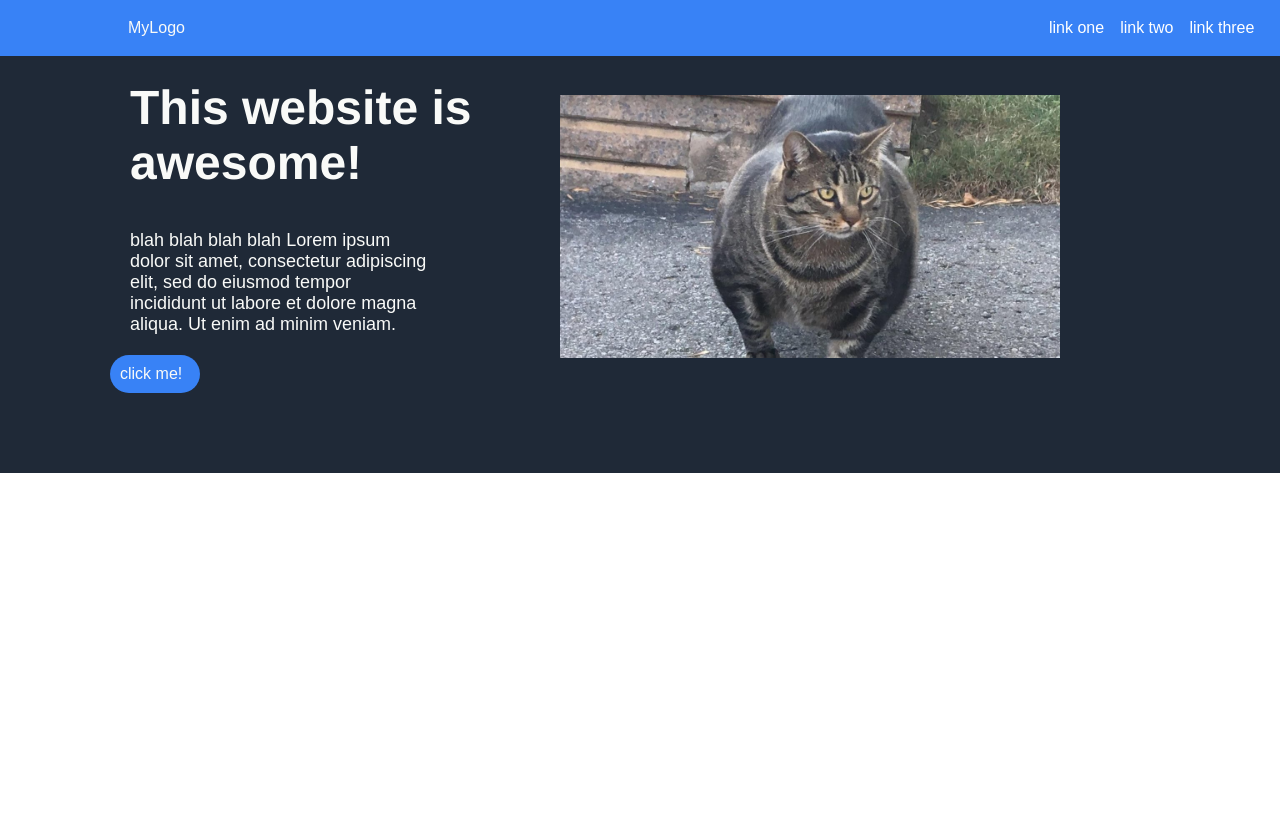
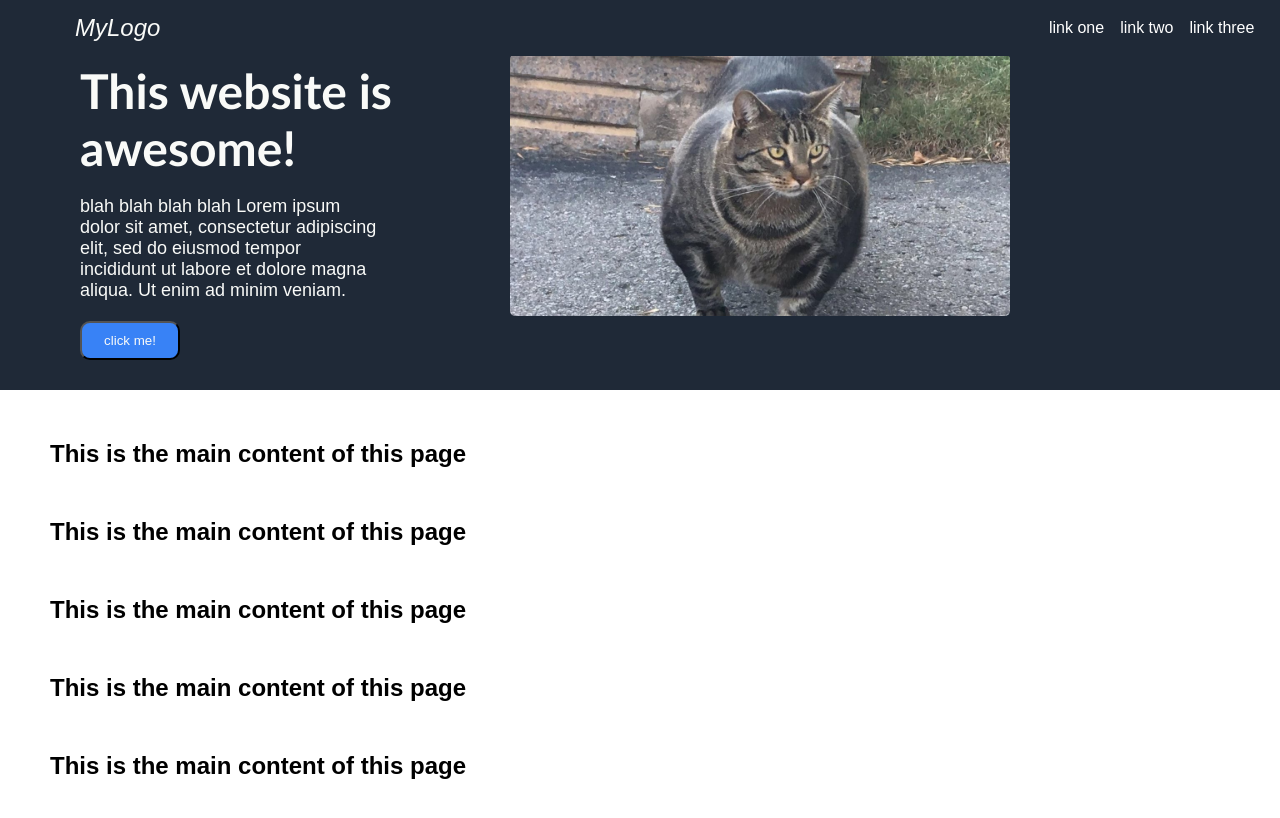
Before and after one commit to klchambers/odin-project-landing-page, a plain HTML site: page index.html in a window 1280 px wide. Drawn offline with Linux system fonts and the light colour scheme.

Commit message:
Fixed toolbar and top of page

```diff
--- a/index.html
+++ b/index.html
@@ -11,10 +11,10 @@
     </head>
 
     <body>
-        <span class="header">
+        <div class="header">
             <div class="toolbar">
                 <div class="left">
-                    MyLogo
+                    <em>MyLogo</em>
                 </div>
                 <ul class="right">
                     <a href="#">link one</a>
@@ -24,26 +24,38 @@
             </div>
             <div class="box">
                 <div class="infobox">
-                    <div class="herotext">
+                    <h1 class="herotext">
                         This website is awesome!
-                    </div>
-                    <div class="herosecondary">
+                    </h1>
+                    <p class ="herosecondary">
                         blah blah blah blah Lorem ipsum dolor sit amet,
                         consectetur adipiscing elit, sed do eiusmod tempor incididunt ut labore et dolore
                         magna aliqua. Ut enim ad minim veniam.
-                    </div>
-                    <div class="button">
+                    </p>
+                    <button class="button">
                         click me!
-                    </div>
+                    </button>
                 </div>
                 <img src="./images/cat.jpg" alt = "buff cat">
             </div>
-        </span>
+        </div>
 
         </div>
         <h2 class="mainbody">
                 This is the main content of this page
         </h2>
+        <h2 class="mainbody">
+            This is the main content of this page
+    </h2>
+    <h2 class="mainbody">
+        This is the main content of this page
+</h2>
+<h2 class="mainbody">
+    This is the main content of this page
+</h2>
+<h2 class="mainbody">
+    This is the main content of this page
+</h2>
 
     </body>
 
--- a/stylesheet.css
+++ b/stylesheet.css
@@ -1,4 +1,9 @@
 /* stylesheet.css */
+
+html, body {
+    padding: 0;
+    margin: 0;
+}
 
 body {
     background-color: white;
@@ -8,7 +13,6 @@ body {
 .box {
     display: flex;
     flex-direction: row;
-    margin: 50px;
     align-items: center;
     width: fit-content;
 }
@@ -16,23 +20,20 @@ body {
 img {
     width: 500px;
     height: auto;
+    border-radius: 5px;
 }
 
 .header {
-
+    margin: 0;
     background-color: #1F2937;
     color: #F9FAF8;
-    align-items: center;
-    flex: 1;
     padding: 10px;
     padding-bottom: 30px;
     padding-right: 100px;
-    margin-top: 0;
-    vertical-align: top;
-    position: absolute;
-    top: 0;
+    top:0;
     left: 0;
     right: 0;
+    margin-left: 0;
 }
 
 .toolbar {
@@ -41,25 +42,22 @@ img {
     justify-content: space-between;
     gap: 8px;
     padding-bottom: 5px;
-    background-color: #3882F6;
+    background-color: #1F2937;
     vertical-align: top;
-    position: absolute;
+    position: fixed;
     top: 0;
     left: 0;
     right: 0;
     padding: 0.25%;
-    padding-left: 10%;
+    padding-left: 75px;
     padding-right: 2%;
     align-items: center;
+    overflow: fixed;
 }
 
 .infobox {
-    display: flex;
-    flex-flow: column;
-    justify-content: space-around;
     margin-left: 50px;
     margin-right: 50px;
-    flex-wrap: wrap;
     width: 400px;
 
 }
@@ -76,17 +74,19 @@ img {
     gap: 16px;
 }
 
-.logo {
+.left {
     font-size: 24px;
 }
 
 .herotext {
     color: #F9FAF8;
     font-size: 48px;
-    font-family:'Franklin Gothic Medium', 'Arial Narrow', Arial, sans-serif;
+    font-family: 'Trebuchet MS', 'Lucida Sans Unicode', 'Lucida Grande', 'Lucida Sans', Arial, sans-serif;
     font-weight: bolder;
     padding: 20px;
     margin-left: 0;
+    margin-bottom: 0;
+    padding-bottom: 0;
 }
 
 .herosecondary {
@@ -96,15 +96,17 @@ img {
     justify-content: center;
     flex-wrap: wrap;
     padding: 20px;
-    margin-left: 0;
+    margin: 0;
     width: 300px;
 }
 
 .button {
     background-color: #3882F6;
     padding: 10px;
-    border-radius: 25px;
-    width: 70px;
+    border-radius: 10px;
+    width: 100px;
+    color: #F9FAF8;
+    margin-left: 20px;
 }
 
 a {
@@ -112,3 +114,11 @@ a {
     text-decoration: none;
     color: white;
   }
+
+h2 {
+    color: black;
+}
+
+.mainbody {
+    margin: 50px;
+}
```
